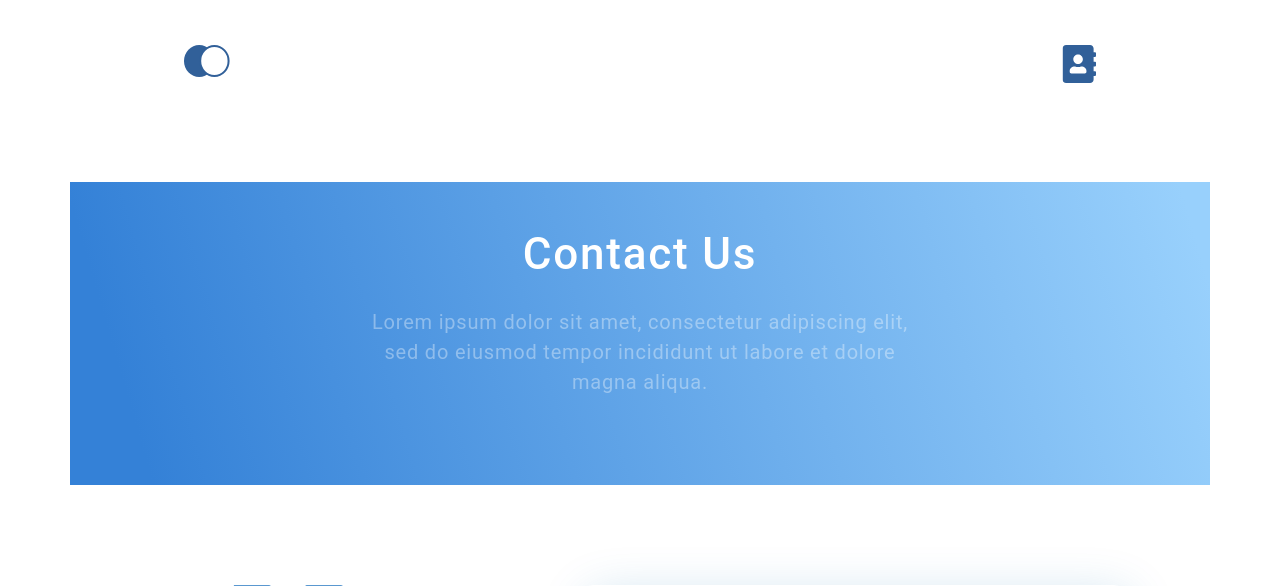
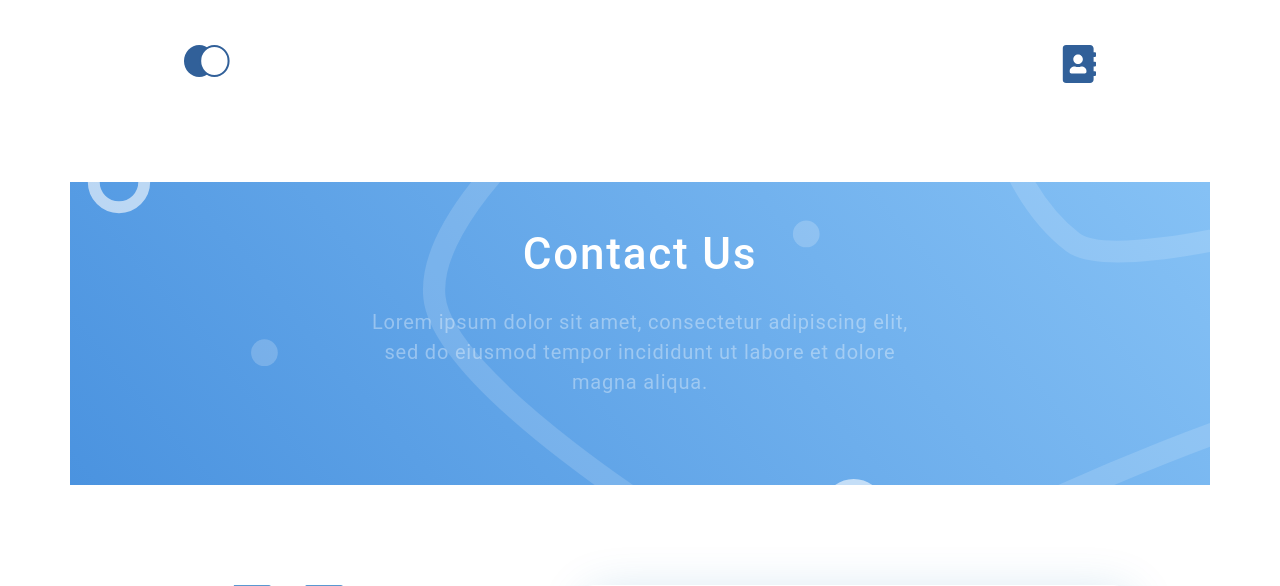
Before and after one commit to Jeff20201227/HTML-CSS, a PHP site: page /contacts.html in a window 1280 px wide. Shown: the top 586 px of the page. Run offline with PHP 8.4, Linux system fonts and the light colour scheme.

Commit message:
Lesson_7.9

```diff
--- a/Lesson_7/contacts.html
+++ b/Lesson_7/contacts.html
@@ -56,7 +56,7 @@
                         <textarea class="text_input_contacts text_input_textarea" id="3" cols="30" rows="2"
                             placeholder="Your Message"></textarea>
                         <br>
-                        <button class="button" type="submit">Отправить</button>
+                        <button class="button button_submit" type="submit">Отправить</button>
                     </form>
                 </div>
             </div>
--- a/Lesson_7/style.css
+++ b/Lesson_7/style.css
@@ -588,7 +588,9 @@ a.footer_button_link {
 .top_contacts {
     display: flex;
     flex-direction: column;
-    background: linear-gradient(253.6deg, #98D0FC 2.46%, #3481D7 93.24%);
+    background-image: url(img/background_contacts.svg);
+    background-repeat:no-repeat;
+    background-size: 100%;
     padding-bottom: 48px;
     padding-top: 35px;
 }
@@ -721,8 +723,12 @@ button.button {
     color: #FFFFFF;
 }
 
+button.button:hover {
+    color: red;
+}
+
 .page {
-    width: 100%;
+    width: 100vw;
 }
 
 .map_size {
```
Also changed, not shown: Lesson_7/img/background_contacts.svg (added).
